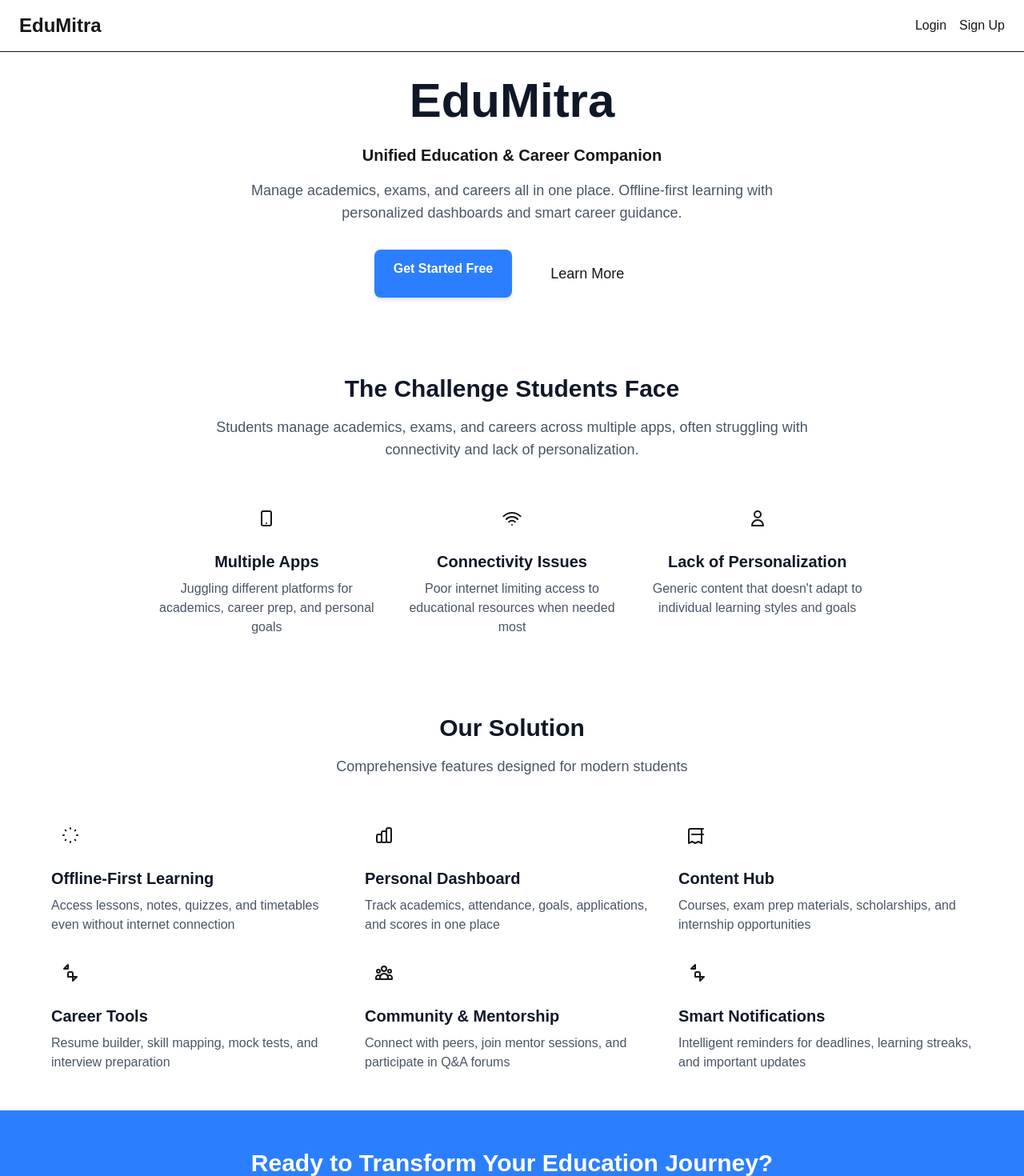
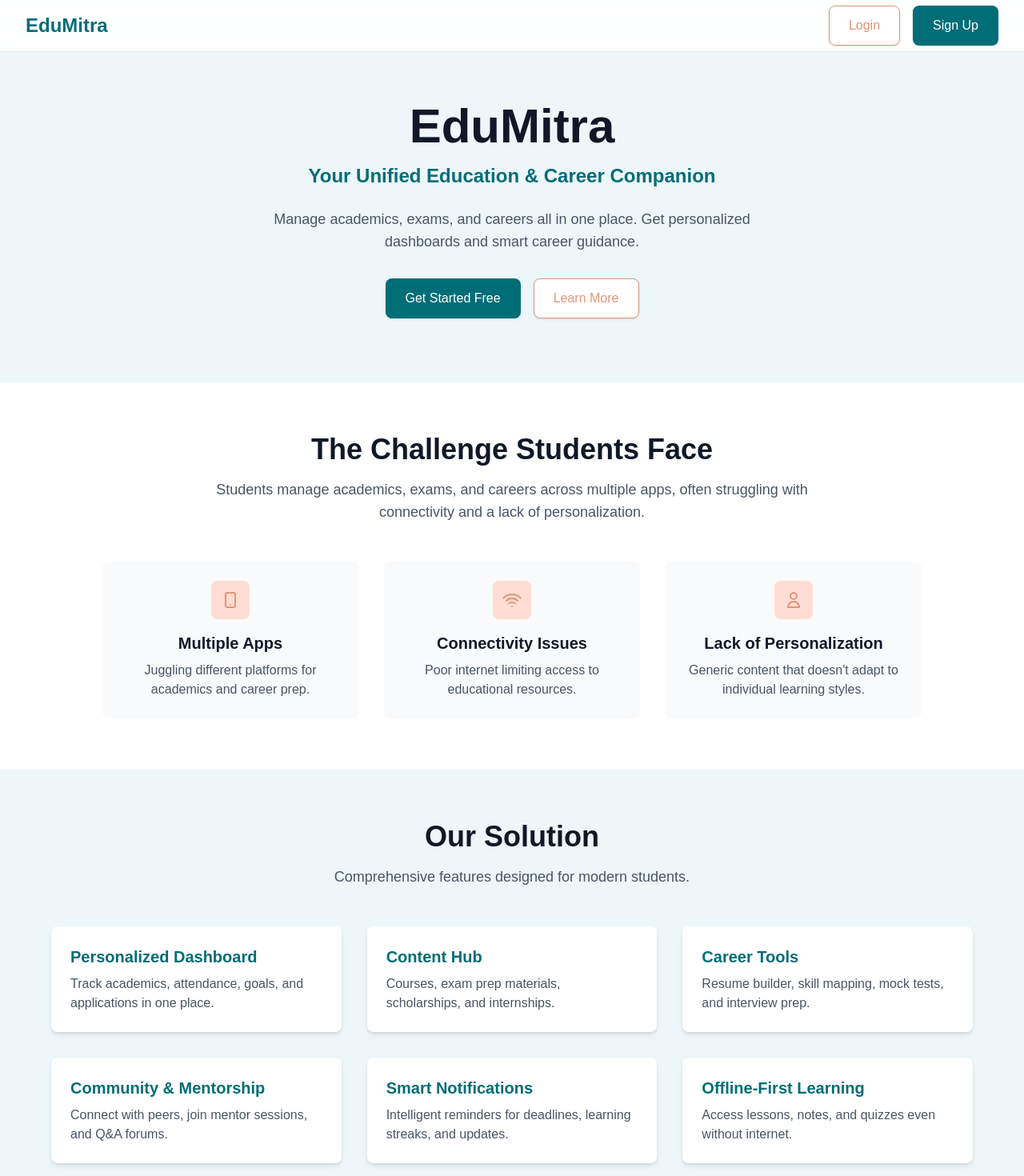
Before and after one commit to GDGVITM/hackbuild-Fantasticfour, a Next.js app in the folder client/: page / in a window 1280 px wide. Shown: the top 1470 px of the page at 80% size. Built offline with nearby package versions, Linux system fonts and the light colour scheme.

Commit message:
ui changes

```diff
--- a/client/src/app/page.tsx
+++ b/client/src/app/page.tsx
@@ -6,210 +6,179 @@ import Link from 'next/link';
 export default function LandingPage() {
   const [mobileMenuOpen, setMobileMenuOpen] = useState(false);
 
+  // --- Reusable Button Styles ---
+  const primaryButtonClasses = "flex justify-center py-3 px-6 border border-transparent rounded-lg shadow-sm text-base font-medium text-white bg-[#006d77] hover:opacity-90 focus:outline-none focus:ring-2 focus:ring-offset-2 focus:ring-[#006d77] disabled:opacity-50 transition-all";
+  const secondaryButtonClasses = "flex justify-center py-3 px-6 border border-[#e29578] rounded-lg shadow-sm text-base font-medium text-[#e29578] bg-white hover:bg-[#ffddd2] focus:outline-none focus:ring-2 focus:ring-offset-2 focus:ring-[#e29578] transition-all";
+
+
   return (
-    <div className="min-h-screen">
-      {/* Navigation */}
-      <nav className="fixed top-0 left-0 right-0 bg-white/95 backdrop-blur-sm border-b border-primary-100 z-50">
-        <div className="max-w-7xl mx-auto px-4 sm:px-6">
+    <div className="min-h-screen bg-[#edf6f9]">
+      {/* --- Navigation --- */}
+      <nav className="fixed top-0 left-0 right-0 bg-white/95 backdrop-blur-sm border-b border-gray-200 z-50">
+        <div className="max-w-7xl mx-auto px-4 sm:px-6 lg:px-8">
           <div className="flex justify-between items-center h-16">
             <div className="flex items-center">
               <div className="flex-shrink-0">
-                <h1 className="text-2xl font-bold text-primary-600">EduMitra</h1>
+                <Link href="/" className="text-2xl font-bold text-[#006d77] hover:opacity-80 transition-colors">EduMitra</Link>
               </div>
             </div>
 
             <div className="hidden md:block">
               <div className="ml-10 flex items-baseline space-x-4">
-                <Link href="/login" className="btn-secondary">Login</Link>
-                <Link href="/signup" className="btn-primary">Sign Up</Link>
+                <Link href="/login" className={`${secondaryButtonClasses} w-auto`}>Login</Link>
+                <Link href="/signup" className={`${primaryButtonClasses} w-auto`}>Sign Up</Link>
               </div>
             </div>
 
             <div className="md:hidden">
               <button
                 onClick={() => setMobileMenuOpen(!mobileMenuOpen)}
-                className="text-primary-600 hover:text-primary-800 focus:outline-none"
+                className="text-[#006d77] hover:opacity-80 focus:outline-none p-2"
+                aria-label="Open main menu"
               >
                 <svg className="h-6 w-6" fill="none" viewBox="0 0 24 24" stroke="currentColor">
-                  <path strokeLinecap="round" strokeLinejoin="round" strokeWidth={2} d="M4 6h16M4 12h16M4 18h16" />
+                  {mobileMenuOpen ? (
+                    <path strokeLinecap="round" strokeLinejoin="round" strokeWidth={2} d="M6 18L18 6M6 6l12 12" />
+                  ) : (
+                    <path strokeLinecap="round" strokeLinejoin="round" strokeWidth={2} d="M4 6h16M4 12h16M4 18h16" />
+                  )}
                 </svg>
               </button>
             </div>
           </div>
 
           {mobileMenuOpen && (
-            <div className="md:hidden pb-4 animate-fade-in">
-              <div className="flex flex-col space-y-2">
-                <Link href="/login" className="btn-secondary text-center">Login</Link>
-                <Link href="/signup" className="btn-primary text-center">Sign Up</Link>
+            <div className="md:hidden pb-4">
+              <div className="flex flex-col space-y-3 mt-2">
+                <Link href="/login" className={`${secondaryButtonClasses} text-center w-full`}>Login</Link>
+                <Link href="/signup" className={`${primaryButtonClasses} text-center w-full`}>Sign Up</Link>
               </div>
             </div>
           )}
         </div>
       </nav>
 
-      {/* Hero Section */}
-      <section className="pt-24 pb-12 px-4">
+      {/* --- Hero Section --- */}
+      <section className="pt-28 pb-16 sm:pt-32 sm:pb-20 px-4">
         <div className="max-w-4xl mx-auto text-center">
-          <div className="animate-slide-up">
-            <h1 className="text-4xl md:text-6xl font-bold text-gray-900 mb-6">
+            <h1 className="text-4xl sm:text-5xl md:text-6xl font-extrabold text-gray-900 mb-4">
               EduMitra
             </h1>
-            <p className="text-lg md:text-xl text-primary-600 font-semibold mb-4">
-              Unified Education & Career Companion
+            <p className="text-lg sm:text-xl md:text-2xl text-[#006d77] font-semibold mb-6">
+              Your Unified Education & Career Companion
             </p>
             <p className="text-base md:text-lg text-gray-600 mb-8 max-w-2xl mx-auto">
-              Manage academics, exams, and careers all in one place. Offline-first learning with personalized dashboards and smart career guidance.
+              Manage academics, exams, and careers all in one place. Get personalized dashboards and smart career guidance.
             </p>
-            <div className="flex flex-col sm:flex-row gap-4 justify-center">
-              <Link href="/signup" className="bg-blue-500 hover:bg-blue-600 text-white font-semibold py-3 px-6 rounded-lg transition-all duration-200 shadow-md hover:shadow-lg active:scale-95">
+            <div className="flex flex-col sm:flex-row gap-4 justify-center max-w-md mx-auto">
+              <Link href="/signup" className={`${primaryButtonClasses} w-full sm:w-auto`}>
                 Get Started Free
               </Link>
-              <Link href="#features" className="btn-secondary text-lg px-8 py-4">
+              <Link href="#features" className={`${secondaryButtonClasses} w-full sm:w-auto`}>
                 Learn More
               </Link>
+            </div>
+        </div>
+      </section>
+
+      {/* --- Problem Statement --- */}
+      <section className="py-16 px-4 bg-white">
+        <div className="max-w-5xl mx-auto">
+          <div className="text-center mb-12">
+            <h2 className="text-3xl sm:text-4xl font-bold text-gray-900 mb-4">The Challenge Students Face</h2>
+            <p className="text-lg text-gray-600 max-w-3xl mx-auto">
+              Students manage academics, exams, and careers across multiple apps, often struggling with connectivity and a lack of personalization.
+            </p>
+          </div>
+
+          <div className="grid grid-cols-1 md:grid-cols-3 gap-8">
+            {/* Card */}
+            <div className="text-center p-6 bg-gray-50 rounded-lg">
+              <div className="w-12 h-12 bg-[#ffddd2] rounded-lg flex items-center justify-center mx-auto mb-4">
+                <svg className="w-6 h-6 text-[#e29578]" fill="none" stroke="currentColor" viewBox="0 0 24 24"><path strokeLinecap="round" strokeLinejoin="round" strokeWidth={2} d="M12 18h.01M8 21h8a2 2 0 002-2V5a2 2 0 00-2-2H8a2 2 0 00-2 2v14a2 2 0 002 2z" /></svg>
+              </div>
+              <h3 className="text-xl font-semibold text-gray-900 mb-2">Multiple Apps</h3>
+              <p className="text-gray-600">Juggling different platforms for academics and career prep.</p>
+            </div>
+
+            <div className="text-center p-6 bg-gray-50 rounded-lg">
+              <div className="w-12 h-12 bg-[#ffddd2] rounded-lg flex items-center justify-center mx-auto mb-4">
+                <svg className="w-6 h-6 text-[#e29578]" fill="none" stroke="currentColor" viewBox="0 0 24 24"><path strokeLinecap="round" strokeLinejoin="round" strokeWidth={2} d="M8.111 16.404a5.5 5.5 0 017.778 0M12 20h.01m-7.08-7.071c3.904-3.905 10.236-3.905 14.141 0M1.394 9.393c5.857-5.857 15.355-5.857 21.213 0" /></svg>
+              </div>
+              <h3 className="text-xl font-semibold text-gray-900 mb-2">Connectivity Issues</h3>
+              <p className="text-gray-600">Poor internet limiting access to educational resources.</p>
+            </div>
+
+            <div className="text-center p-6 bg-gray-50 rounded-lg">
+              <div className="w-12 h-12 bg-[#ffddd2] rounded-lg flex items-center justify-center mx-auto mb-4">
+                <svg className="w-6 h-6 text-[#e29578]" fill="none" stroke="currentColor" viewBox="0 0 24 24"><path strokeLinecap="round" strokeLinejoin="round" strokeWidth={2} d="M16 7a4 4 0 11-8 0 4 4 0 018 0zM12 14a7 7 0 00-7 7h14a7 7 0 00-7-7z" /></svg>
+              </div>
+              <h3 className="text-xl font-semibold text-gray-900 mb-2">Lack of Personalization</h3>
+              <p className="text-gray-600">Generic content that doesn&apos;t adapt to individual learning styles.</p>
             </div>
           </div>
         </div>
       </section>
 
-      {/* Problem Statement */}
-      <section className="py-12 px-4 bg-primary-50">
-        <div className="max-w-4xl mx-auto">
+      {/* --- Key Features --- */}
+      <section id="features" className="py-16 px-4">
+        <div className="max-w-6xl mx-auto">
           <div className="text-center mb-12">
-            <h2 className="text-3xl font-bold text-gray-900 mb-4">The Challenge Students Face</h2>
-            <p className="text-lg text-gray-600 max-w-3xl mx-auto">
-              Students manage academics, exams, and careers across multiple apps, often struggling with connectivity and lack of personalization.
-            </p>
+            <h2 className="text-3xl sm:text-4xl font-bold text-gray-900 mb-4">Our Solution</h2>
+            <p className="text-lg text-gray-600">Comprehensive features designed for modern students.</p>
           </div>
 
-          <div className="grid grid-cols-1 md:grid-cols-3 gap-6">
-            <div className="card text-center">
-              <div className="w-12 h-12 bg-primary-100 rounded-lg flex items-center justify-center mx-auto mb-4">
-                <svg className="w-6 h-6 text-primary-600" fill="none" stroke="currentColor" viewBox="0 0 24 24">
-                  <path strokeLinecap="round" strokeLinejoin="round" strokeWidth={2} d="M12 18h.01M8 21h8a2 2 0 002-2V5a2 2 0 00-2-2H8a2 2 0 00-2 2v14a2 2 0 002 2z" />
-                </svg>
-              </div>
-              <h3 className="text-xl font-semibold text-gray-900 mb-2">Multiple Apps</h3>
-              <p className="text-gray-600">Juggling different platforms for academics, career prep, and personal goals</p>
+          <div className="grid grid-cols-1 md:grid-cols-2 lg:grid-cols-3 gap-8">
+            {/* Feature Card */}
+            <div className="p-6 bg-white rounded-lg shadow-md">
+              <h3 className="text-xl font-semibold text-[#006d77] mb-2">Personalized Dashboard</h3>
+              <p className="text-gray-600">Track academics, attendance, goals, and applications in one place.</p>
             </div>
-
-            <div className="card text-center">
-              <div className="w-12 h-12 bg-primary-100 rounded-lg flex items-center justify-center mx-auto mb-4">
-                <svg className="w-6 h-6 text-primary-600" fill="none" stroke="currentColor" viewBox="0 0 24 24">
-                  <path strokeLinecap="round" strokeLinejoin="round" strokeWidth={2} d="M8.111 16.404a5.5 5.5 0 017.778 0M12 20h.01m-7.08-7.071c3.904-3.905 10.236-3.905 14.141 0M1.394 9.393c5.857-5.857 15.355-5.857 21.213 0" />
-                </svg>
-              </div>
-              <h3 className="text-xl font-semibold text-gray-900 mb-2">Connectivity Issues</h3>
-              <p className="text-gray-600">Poor internet limiting access to educational resources when needed most</p>
+            <div className="p-6 bg-white rounded-lg shadow-md">
+              <h3 className="text-xl font-semibold text-[#006d77] mb-2">Content Hub</h3>
+              <p className="text-gray-600">Courses, exam prep materials, scholarships, and internships.</p>
             </div>
-
-            <div className="card text-center">
-              <div className="w-12 h-12 bg-primary-100 rounded-lg flex items-center justify-center mx-auto mb-4">
-                <svg className="w-6 h-6 text-primary-600" fill="none" stroke="currentColor" viewBox="0 0 24 24">
-                  <path strokeLinecap="round" strokeLinejoin="round" strokeWidth={2} d="M16 7a4 4 0 11-8 0 4 4 0 018 0zM12 14a7 7 0 00-7 7h14a7 7 0 00-7-7z" />
-                </svg>
-              </div>
-              <h3 className="text-xl font-semibold text-gray-900 mb-2">Lack of Personalization</h3>
-              <p className="text-gray-600">Generic content that doesn't adapt to individual learning styles and goals</p>
+            <div className="p-6 bg-white rounded-lg shadow-md">
+              <h3 className="text-xl font-semibold text-[#006d77] mb-2">Career Tools</h3>
+              <p className="text-gray-600">Resume builder, skill mapping, mock tests, and interview prep.</p>
+            </div>
+            <div className="p-6 bg-white rounded-lg shadow-md">
+              <h3 className="text-xl font-semibold text-[#006d77] mb-2">Community & Mentorship</h3>
+              <p className="text-gray-600">Connect with peers, join mentor sessions, and Q&A forums.</p>
+            </div>
+            <div className="p-6 bg-white rounded-lg shadow-md">
+              <h3 className="text-xl font-semibold text-[#006d77] mb-2">Smart Notifications</h3>
+              <p className="text-gray-600">Intelligent reminders for deadlines, learning streaks, and updates.</p>
+            </div>
+             <div className="p-6 bg-white rounded-lg shadow-md">
+              <h3 className="text-xl font-semibold text-[#006d77] mb-2">Offline-First Learning</h3>
+              <p className="text-gray-600">Access lessons, notes, and quizzes even without internet.</p>
             </div>
           </div>
         </div>
       </section>
 
-      {/* Key Features */}
-      <section id="features" className="py-12 px-4">
-        <div className="max-w-6xl mx-auto">
-          <div className="text-center mb-12">
-            <h2 className="text-3xl font-bold text-gray-900 mb-4">Our Solution</h2>
-            <p className="text-lg text-gray-600">Comprehensive features designed for modern students</p>
-          </div>
-
-          <div className="grid grid-cols-1 md:grid-cols-2 lg:grid-cols-3 gap-6">
-            <div className="card">
-              <div className="w-12 h-12 bg-primary-100 rounded-lg flex items-center justify-center mb-4">
-                <svg className="w-6 h-6 text-primary-600" fill="none" stroke="currentColor" viewBox="0 0 24 24">
-                  <path strokeLinecap="round" strokeLinejoin="round" strokeWidth={2} d="M12 3v1m0 16v1m9-9h-1M4 12H3m15.364 6.364l-.707-.707M6.343 6.343l-.707-.707m12.728 0l-.707.707M6.343 17.657l-.707.707" />
-                </svg>
-              </div>
-              <h3 className="text-xl font-semibold text-gray-900 mb-2">Offline-First Learning</h3>
-              <p className="text-gray-600">Access lessons, notes, quizzes, and timetables even without internet connection</p>
-            </div>
-
-            <div className="card">
-              <div className="w-12 h-12 bg-primary-100 rounded-lg flex items-center justify-center mb-4">
-                <svg className="w-6 h-6 text-primary-600" fill="none" stroke="currentColor" viewBox="0 0 24 24">
-                  <path strokeLinecap="round" strokeLinejoin="round" strokeWidth={2} d="M9 19v-6a2 2 0 00-2-2H5a2 2 0 00-2 2v6a2 2 0 002 2h2a2 2 0 002-2zm0 0V9a2 2 0 012-2h2a2 2 0 012 2v10m-6 0a2 2 0 002 2h2a2 2 0 002-2m0 0V5a2 2 0 012-2h2a2 2 0 012 2v14a2 2 0 01-2 2h-2a2 2 0 01-2-2z" />
-                </svg>
-              </div>
-              <h3 className="text-xl font-semibold text-gray-900 mb-2">Personal Dashboard</h3>
-              <p className="text-gray-600">Track academics, attendance, goals, applications, and scores in one place</p>
-            </div>
-
-            <div className="card">
-              <div className="w-12 h-12 bg-primary-100 rounded-lg flex items-center justify-center mb-4">
-                <svg className="w-6 h-6 text-primary-600" fill="none" stroke="currentColor" viewBox="0 0 24 24">
-                  <path strokeLinecap="round" strokeLinejoin="round" strokeWidth={2} d="M19 11H5m14-7H3a2 2 0 00-2 2v16l4-2 4 2 4-2 4 2V6a2 2 0 00-2-2z" />
-                </svg>
-              </div>
-              <h3 className="text-xl font-semibold text-gray-900 mb-2">Content Hub</h3>
-              <p className="text-gray-600">Courses, exam prep materials, scholarships, and internship opportunities</p>
-            </div>
-
-            <div className="card">
-              <div className="w-12 h-12 bg-primary-100 rounded-lg flex items-center justify-center mb-4">
-                <svg className="w-6 h-6 text-primary-600" fill="none" stroke="currentColor" viewBox="0 0 24 24">
-                  <path strokeLinecap="round" strokeLinejoin="round" strokeWidth={2} d="M15 17h5l-5 5v-5zM9 7H4l5-5v5zm6 10v-4a2 2 0 00-2-2h-2a2 2 0 00-2 2v4h6z" />
-                </svg>
-              </div>
-              <h3 className="text-xl font-semibold text-gray-900 mb-2">Career Tools</h3>
-              <p className="text-gray-600">Resume builder, skill mapping, mock tests, and interview preparation</p>
-            </div>
-
-            <div className="card">
-              <div className="w-12 h-12 bg-primary-100 rounded-lg flex items-center justify-center mb-4">
-                <svg className="w-6 h-6 text-primary-600" fill="none" stroke="currentColor" viewBox="0 0 24 24">
-                  <path strokeLinecap="round" strokeLinejoin="round" strokeWidth={2} d="M17 20h5v-2a3 3 0 00-5.356-1.857M17 20H7m10 0v-2c0-.656-.126-1.283-.356-1.857M7 20H2v-2a3 3 0 015.356-1.857M7 20v-2c0-.656.126-1.283.356-1.857m0 0a5.002 5.002 0 019.288 0M15 7a3 3 0 11-6 0 3 3 0 016 0zm6 3a2 2 0 11-4 0 2 2 0 014 0zM7 10a2 2 0 11-4 0 2 2 0 014 0z" />
-                </svg>
-              </div>
-              <h3 className="text-xl font-semibold text-gray-900 mb-2">Community & Mentorship</h3>
-              <p className="text-gray-600">Connect with peers, join mentor sessions, and participate in Q&A forums</p>
-            </div>
-
-            <div className="card">
-              <div className="w-12 h-12 bg-primary-100 rounded-lg flex items-center justify-center mb-4">
-                <svg className="w-6 h-6 text-primary-600" fill="none" stroke="currentColor" viewBox="0 0 24 24">
-                  <path strokeLinecap="round" strokeLinejoin="round" strokeWidth={2} d="M15 17h5l-5 5v-5zM9 7H4l5-5v5zm6 10v-4a2 2 0 00-2-2h-2a2 2 0 00-2 2v4h6z" />
-                </svg>
-              </div>
-              <h3 className="text-xl font-semibold text-gray-900 mb-2">Smart Notifications</h3>
-              <p className="text-gray-600">Intelligent reminders for deadlines, learning streaks, and important updates</p>
-            </div>
-          </div>
-        </div>
-      </section>
-
-      {/* CTA Section */}
-      <section className="py-12 px-4 bg-blue-500">
+      {/* --- CTA Section --- */}
+      <section className="py-16 px-4 bg-[#006d77]">
         <div className="max-w-4xl mx-auto text-center">
-          <h2 className="text-3xl font-bold text-white mb-4">Ready to Transform Your Education Journey?</h2>
-          <p className="text-xl text-primary-100 mb-8">Join thousands of students already using EduMitra to excel in their academic and career goals.</p>
-          <div className="flex flex-col sm:flex-row gap-4 justify-center">
-            <Link href="/signup" className="bg-white text-blue-600 hover:bg-primary-50 font-semibold py-4 px-8 rounded-lg transition-all duration-200 shadow-md hover:shadow-lg">
+          <h2 className="text-3xl sm:text-4xl font-bold text-white mb-4">Ready to Transform Your Education?</h2>
+          <p className="text-lg sm:text-xl text-[#edf6f9] mb-8">Join thousands of students excelling with EduMitra.</p>
+          <div className="flex flex-col sm:flex-row gap-4 justify-center max-w-md mx-auto">
+            <Link href="/signup" className="py-3 px-6 bg-white text-[#006d77] hover:bg-gray-100 font-semibold rounded-lg transition-all duration-200 shadow-md hover:shadow-lg w-full sm:w-auto">
               Start Your Journey
             </Link>
-            <Link href="/login" className="border-2 border-white text-white hover:bg-white hover:text-blue-600 font-semibold py-4 px-8 rounded-lg transition-all duration-200">
+            <Link href="/login" className="py-3 px-6 border-2 border-white text-white hover:bg-white hover:text-[#006d77] font-semibold rounded-lg transition-all duration-200 w-full sm:w-auto">
               Sign In
             </Link>
           </div>
         </div>
       </section>
 
-      {/* Footer */}
-      <footer className="py-8 px-4 bg-gray-50 border-t border-primary-100">
+      {/* --- Footer --- */}
+      <footer className="py-8 px-4 bg-white border-t border-gray-200">
         <div className="max-w-4xl mx-auto text-center">
-          <h3 className="text-2xl font-bold text-primary-600 mb-4">EduMitra</h3>
-          <p className="text-gray-600 mb-4">Your trusted education and career companion</p>
+          <h3 className="text-2xl font-bold text-[#006d77] mb-4">EduMitra</h3>
+          <p className="text-gray-600 mb-4">Your trusted education and career companion.</p>
           <p className="text-sm text-gray-500">© 2024 EduMitra. All rights reserved.</p>
         </div>
       </footer>
```
Also changed, not shown: client/package.json (+15 -14 lines), client/src/app/login/page.tsx (+54 -34 lines), client/src/app/signup/page.tsx (+97 -186 lines), 2 other files (tests, documents, lock files or other folders).
